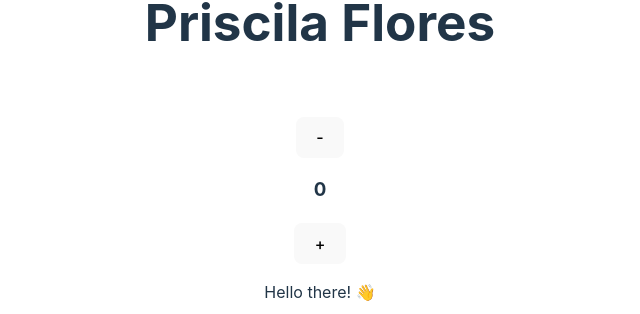
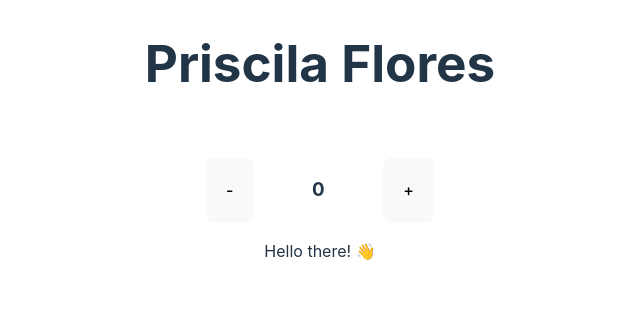
Before and after one commit to priscilauchoa/Redi-react-course, a React (Vite) app in the folder first-homework/: page / in a window 1280 px wide. Shown: the part 351-665 px from the top of the page, without its empty margins (320-960 px from the left). Built offline with nearby package versions, Linux system fonts and the light colour scheme.

Commit message:
add counter css

```diff
--- a/first-homework/src/App.css
+++ b/first-homework/src/App.css
@@ -41,3 +41,8 @@
 .read-the-docs {
   color: #888;
 }
+
+.counter {
+  display: flex;
+  justify-content: space-around;
+}
```
